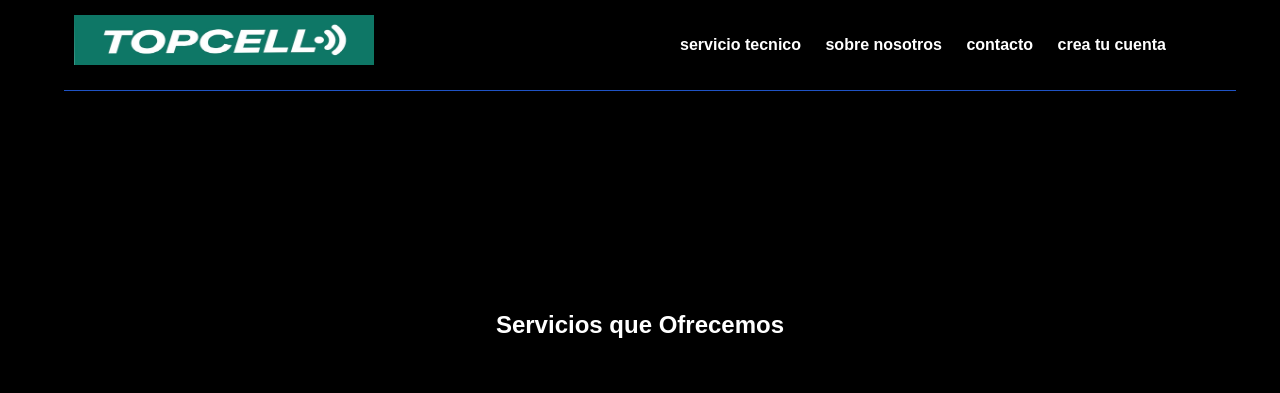
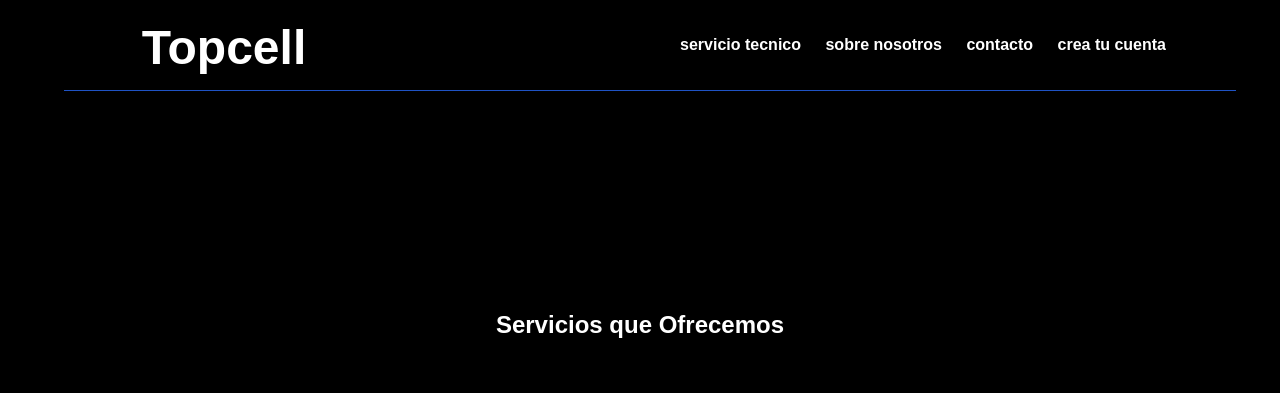
Before and after one commit to marcoszaro30/proyecto-zaro, a plain HTML site: page index.html in a window 1280 px wide. Shown: the top 393 px of the page. Drawn offline with Linux system fonts and the light colour scheme.

Commit message:
modificacionlogo

```diff
--- a/estilos/estilo.css
+++ b/estilos/estilo.css
@@ -15,9 +15,11 @@
     width: 100%;
     box-shadow: 3px 3px 10px;
 }
-.logo img{
+.logo p{
     height: 50px;
     width: 300px;
+    color: #fff;
+    font-family: Arial, Helvetica, sans-serif;
 }
 a{
     text-decoration: none;
--- a/index.html
+++ b/index.html
@@ -10,7 +10,7 @@
 <body class="contact">
     <header>
         <div class="logo">
-            <img src="./imagenes/logo coder.jpeg" alt="topcellRosario" title="topcellRosario">
+           <p>Topcell</p>
         </div>
         <nav>
             <a href="./paginas/serviciotecnico.html">servicio tecnico</a>
```
Also changed, not shown: paginas/contacto.html (+1 -1 lines), paginas/creatucuenta.html (+1 -1 lines), paginas/nosotros.html (+1 -1 lines), paginas/serviciotecnico.html (+1 -1 lines).
